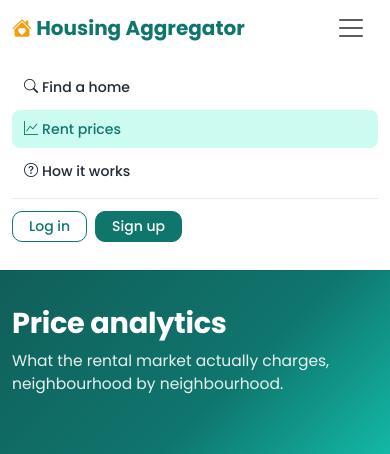
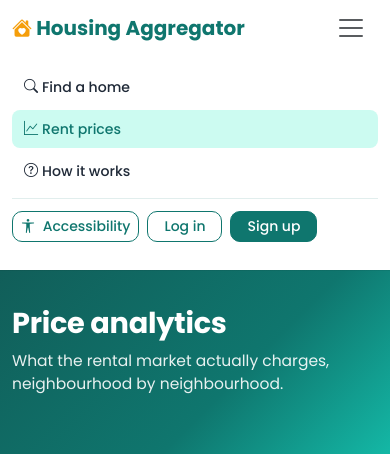
Before and after one commit to j-kingz/Housing-Aggregator-Project-, a Flask app: page /analytics/ in a window 390 px wide, after a click that opens the changed part. Shown: the top 454 px of the page. Run offline with Flask 3, Linux system fonts and the light colour scheme.

Commit message:
Add accessibility controls and price-label semantics

```diff
--- a/app/static/css/style.css
+++ b/app/static/css/style.css
@@ -399,6 +399,9 @@ h1, h2, h3, h4, h5 {
 .verdict-verdict {
   font-size: 0.75rem;
   font-weight: 600;
+  display: inline-flex;
+  align-items: center;
+  gap: 0.3rem;
 }
 
 .verdict-cheap {
@@ -796,4 +799,80 @@ a.confirm-help:hover { background: #fef3c7; color: #78350f; }
     padding-top: 0.75rem;
     width: 100%;
   }
+
 }
+
+  /* Accessibility controls and user-selected display preferences. */
+.accessibility-toggle {
+  min-width: 2.25rem;
+}
+
+.accessibility-panel {
+  width: min(19rem, calc(100vw - 2rem));
+}
+
+html[data-font-scale="large"] {
+  font-size: 112.5%;
+}
+
+html[data-font-scale="larger"] {
+  font-size: 125%;
+}
+
+body.high-contrast {
+  --ink: #000;
+  --muted: #1f1f1f;
+  --bg: #fff;
+  --surface: #fff;
+  --primary: #00008b;
+  --accent: #7a0000;
+  background: #fff;
+  color: #000;
+}
+
+body.high-contrast .site-nav,
+body.high-contrast .site-footer,
+body.high-contrast .panel,
+body.high-contrast .card,
+body.high-contrast .dropdown-menu {
+  background: #fff !important;
+  color: #000 !important;
+  border: 2px solid #000 !important;
+}
+
+body.high-contrast a,
+body.high-contrast .nav-link,
+body.high-contrast .text-muted {
+  color: #00008b !important;
+}
+
+body.high-contrast .btn,
+body.high-contrast .form-control,
+body.high-contrast .form-select {
+  border: 2px solid #000 !important;
+}
+
+body.high-contrast .btn-primary,
+body.high-contrast .btn-success {
+  background: #00008b !important;
+  color: #fff !important;
+}
+
+/* Price meaning remains visible through wording and symbols, not colour. */
+body.high-contrast .verdict-cheap,
+body.high-contrast .verdict-fair,
+body.high-contrast .verdict-expensive {
+  background: #fff !important;
+  color: #000 !important;
+  border: 2px solid #000 !important;
+}
+
+@media (prefers-reduced-motion: reduce) {
+  *,
+  *::before,
+  *::after {
+    scroll-behavior: auto !important;
+    transition-duration: 0.01ms !important;
+    animation-duration: 0.01ms !important;
+  }
+}
--- /dev/null
+++ b/app/static/js/accessibility.js
@@ -0,0 +1,67 @@
+(() => {
+  const storageKey = 'housing-accessibility-preferences';
+  const scales = ['default', 'large', 'larger'];
+  const root = document.documentElement;
+  const body = document.body;
+
+  let preferences = { fontScale: 'default', highContrast: false };
+
+  try {
+    preferences = {
+      ...preferences,
+      ...JSON.parse(localStorage.getItem(storageKey) || '{}'),
+    };
+  } catch (_) {
+    // Use default settings if saved data cannot be read.
+  }
+
+  function applyPreferences() {
+    if (preferences.fontScale === 'default') {
+      delete root.dataset.fontScale;
+    } else {
+      root.dataset.fontScale = preferences.fontScale;
+    }
+
+    body.classList.toggle('high-contrast', preferences.highContrast);
+
+    const contrastToggle = document.getElementById('highContrastToggle');
+    if (contrastToggle) {
+      contrastToggle.checked = preferences.highContrast;
+    }
+  }
+
+  function savePreferences() {
+    try {
+      localStorage.setItem(storageKey, JSON.stringify(preferences));
+    } catch (_) {
+      // The controls still work for the current visit.
+    }
+  }
+
+  document.addEventListener('DOMContentLoaded', () => {
+    applyPreferences();
+
+    document.querySelectorAll('[data-font-size]').forEach((button) => {
+      button.addEventListener('click', () => {
+        const currentIndex = scales.indexOf(preferences.fontScale);
+
+        if (button.dataset.fontSize === 'increase') {
+          preferences.fontScale = scales[Math.min(currentIndex + 1, scales.length - 1)];
+        } else if (button.dataset.fontSize === 'decrease') {
+          preferences.fontScale = scales[Math.max(currentIndex - 1, 0)];
+        } else {
+          preferences.fontScale = 'default';
+        }
+
+        applyPreferences();
+        savePreferences();
+      });
+    });
+
+    document.getElementById('highContrastToggle')?.addEventListener('change', (event) => {
+      preferences.highContrast = event.target.checked;
+      applyPreferences();
+      savePreferences();
+    });
+  });
+})();
--- a/app/templates/_macros.html
+++ b/app/templates/_macros.html
@@ -17,16 +17,25 @@
 {% macro verdict_badge(verdict) -%}
   {%- if verdict and verdict.verdict in ('cheap', 'fair', 'expensive') -%}
     {%- if verdict.verdict == 'cheap' -%}
-      <span class="badge verdict-verdict verdict-cheap" title="{{ '%.0f' % (verdict.difference_percent | abs) }}% below the usual rent for similar homes nearby">
-        <i class="bi bi-arrow-down-circle"></i> {{ verdict.difference_percent | abs | round(0) | int }}% below market
+      <span class="badge verdict-verdict verdict-cheap"
+            title="{{ '%.0f' % (verdict.difference_percent | abs) }}% below the usual rent for similar homes nearby"
+            aria-label="Price assessment: {{ verdict.difference_percent | abs | round(0) | int }} percent below market">
+        <i class="bi bi-arrow-down-circle" aria-hidden="true"></i>
+        {{ verdict.difference_percent | abs | round(0) | int }}% below market
       </span>
     {%- elif verdict.verdict == 'expensive' -%}
-      <span class="badge verdict-verdict verdict-expensive" title="{{ '%.0f' % verdict.difference_percent }}% above the usual rent for similar homes nearby">
-        <i class="bi bi-arrow-up-circle"></i> {{ verdict.difference_percent | round(0) | int }}% above market
+      <span class="badge verdict-verdict verdict-expensive"
+            title="{{ '%.0f' % verdict.difference_percent }}% above the usual rent for similar homes nearby"
+            aria-label="Price assessment: {{ verdict.difference_percent | round(0) | int }} percent above market">
+        <i class="bi bi-arrow-up-circle" aria-hidden="true"></i>
+        {{ verdict.difference_percent | round(0) | int }}% above market
       </span>
     {%- else -%}
-      <span class="badge verdict-verdict verdict-fair" title="Close to the usual rent for similar homes nearby">
-        <i class="bi bi-check-circle"></i> Fair price
+      <span class="badge verdict-verdict verdict-fair"
+            title="Close to the usual rent for similar homes nearby"
+            aria-label="Price assessment: fair price">
+        <i class="bi bi-check-circle" aria-hidden="true"></i>
+        Fair price
       </span>
     {%- endif -%}
   {%- endif -%}
--- a/app/templates/base.html
+++ b/app/templates/base.html
@@ -86,6 +86,41 @@
         </ul>
 
         <div class="nav-actions d-flex align-items-center gap-2 my-2 my-lg-0">
+          <div class="dropdown accessibility-menu">
+  <button class="btn btn-outline-primary btn-sm accessibility-toggle" type="button"
+          id="accessibilityMenuButton" data-bs-toggle="dropdown" aria-expanded="false"
+          aria-label="Open accessibility settings" title="Accessibility settings">
+    <i class="bi bi-universal-access" aria-hidden="true"></i>
+    <span class="d-lg-none ms-1">Accessibility</span>
+  </button>
+
+  <div class="dropdown-menu dropdown-menu-end p-3 shadow accessibility-panel"
+       aria-labelledby="accessibilityMenuButton">
+    <p class="fw-semibold mb-2">
+      <i class="bi bi-universal-access me-1" aria-hidden="true"></i>Accessibility
+    </p>
+
+    <div class="d-flex align-items-center justify-content-between gap-3 mb-3">
+      <span id="fontSizeLabel">Text size</span>
+      <div class="btn-group" role="group" aria-labelledby="fontSizeLabel">
+        <button type="button" class="btn btn-outline-secondary btn-sm"
+                data-font-size="decrease" aria-label="Decrease text size">A−</button>
+        <button type="button" class="btn btn-outline-secondary btn-sm"
+                data-font-size="reset" aria-label="Reset text size">A</button>
+        <button type="button" class="btn btn-outline-secondary btn-sm"
+                data-font-size="increase" aria-label="Increase text size">A+</button>
+      </div>
+    </div>
+
+    <div class="form-check form-switch mb-0">
+      <input class="form-check-input" type="checkbox" role="switch"
+             id="highContrastToggle">
+      <label class="form-check-label" for="highContrastToggle">High contrast</label>
+    </div>
+
+    <p class="small text-muted mb-0 mt-2">Your choices are saved on this device.</p>
+  </div>
+</div>
           {% if current_user.is_authenticated and current_user.is_renter %}
             <a class="nav-bell" href="{{ url_for('notifications.inbox') }}" title="Notifications">
               <i class="bi bi-bell"></i>
@@ -173,6 +208,7 @@
   <script src="{{ url_for('static', filename='js/typeahead.js') }}"></script>
   <script src="{{ url_for('static', filename='js/map.js') }}"></script>
   <script src="{{ url_for('static', filename='js/favorites.js') }}"></script>
+  <script src="{{ url_for('static', filename='js/accessibility.js') }}"></script>
   {% include "_maps.html" %}
 </body>
 </html>
```
